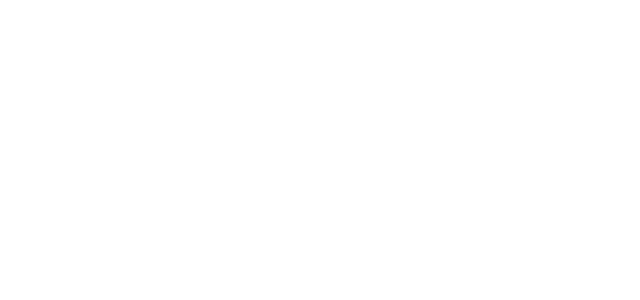
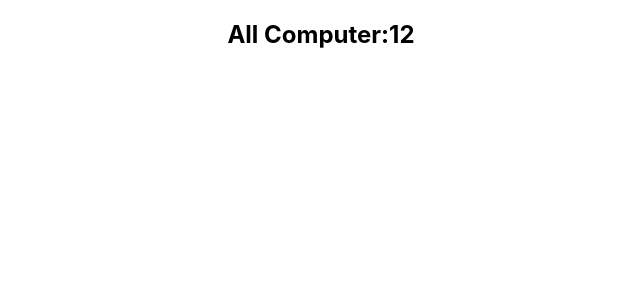
Before and after one commit to ARIF-630419/LuckyOne, a React (Create React App) app: page / in a window 1280 px wide. Shown: the top 300 px of the page, without its empty margins (319-959 px from the left). Built offline with nearby package versions, Linux system fonts and the light colour scheme.

Commit message:
Computers component add

```diff
--- a/package.json
+++ b/package.json
@@ -3,6 +3,9 @@
   "version": "0.1.0",
   "private": true,
   "dependencies": {
+    "@fortawesome/fontawesome-svg-core": "^6.1.1",
+    "@fortawesome/free-solid-svg-icons": "^6.1.1",
+    "@fortawesome/react-fontawesome": "^0.1.18",
     "@testing-library/jest-dom": "^5.16.3",
     "@testing-library/react": "^12.1.4",
     "@testing-library/user-event": "^13.5.0",
--- /dev/null
+++ b/public/computers.json
@@ -0,0 +1,74 @@
+[
+  {
+    "id": "1",
+    "name": "Acer Extensa",
+    "price": 44490,
+    "img": "https://images.saymedia-content.com/.image/ar_4:3%2Cc_fill%2Ccs_srgb%2Cfl_progressive%2Cq_auto:eco%2Cw_1200/MTc0NDY0NTMyOTQzNDgwNDU0/buying-your-first-desktop-computer.jpg?fbclid=IwAR0rjG28RMTsyNKPTpht8GGmfhbz0qNJsz1RpE5xRRN13LrUH5grBq_IbrQ"
+  },
+  {
+    "id": "2",
+    "name": "Dell Inspiron",
+    "price": 39600,
+    "img": "https://images.saymedia-content.com/.image/ar_4:3%2Cc_fill%2Ccs_srgb%2Cfl_progressive%2Cq_auto:eco%2Cw_1200/MTc0NDY0NTMyOTQzNDgwNDU0/buying-your-first-desktop-computer.jpg?fbclid=IwAR0rjG28RMTsyNKPTpht8GGmfhbz0qNJsz1RpE5xRRN13LrUH5grBq_IbrQ"
+  },
+  {
+    "id": "3",
+    "name": "Lenovo IdeaPad",
+    "price": 47740,
+    "img": "https://images.saymedia-content.com/.image/ar_4:3%2Cc_fill%2Ccs_srgb%2Cfl_progressive%2Cq_auto:eco%2Cw_1200/MTc0NDY0NTMyOTQzNDgwNDU0/buying-your-first-desktop-computer.jpg?fbclid=IwAR0rjG28RMTsyNKPTpht8GGmfhbz0qNJsz1RpE5xRRN13LrUH5grBq_IbrQ"
+  },
+  {
+    "id": "4",
+    "name": "Dell Vostro ",
+    "price": 48830,
+    "img": "https://images.saymedia-content.com/.image/ar_4:3%2Cc_fill%2Ccs_srgb%2Cfl_progressive%2Cq_auto:eco%2Cw_1200/MTc0NDY0NTMyOTQzNDgwNDU0/buying-your-first-desktop-computer.jpg?fbclid=IwAR0rjG28RMTsyNKPTpht8GGmfhbz0qNJsz1RpE5xRRN13LrUH5grBq_IbrQ"
+  },
+  {
+    "id": "5",
+    "name": "Dell Inspiron 15",
+    "price": 55800,
+    "img": "https://images.saymedia-content.com/.image/ar_4:3%2Cc_fill%2Ccs_srgb%2Cfl_progressive%2Cq_auto:eco%2Cw_1200/MTc0NDY0NTMyOTQzNDgwNDU0/buying-your-first-desktop-computer.jpg?fbclid=IwAR0rjG28RMTsyNKPTpht8GGmfhbz0qNJsz1RpE5xRRN13LrUH5grBq_IbrQ"
+  },
+  {
+    "id": "6",
+    "name": "Acer Aspire 3",
+    "price": 74850,
+    "img": "https://images.saymedia-content.com/.image/ar_4:3%2Cc_fill%2Ccs_srgb%2Cfl_progressive%2Cq_auto:eco%2Cw_1200/MTc0NDY0NTMyOTQzNDgwNDU0/buying-your-first-desktop-computer.jpg?fbclid=IwAR0rjG28RMTsyNKPTpht8GGmfhbz0qNJsz1RpE5xRRN13LrUH5grBq_IbrQ"
+  },
+  {
+    "id": "7",
+    "name": "Asus X515MA",
+    "price": 42500,
+    "img": "https://images.saymedia-content.com/.image/ar_4:3%2Cc_fill%2Ccs_srgb%2Cfl_progressive%2Cq_auto:eco%2Cw_1200/MTc0NDY0NTMyOTQzNDgwNDU0/buying-your-first-desktop-computer.jpg?fbclid=IwAR0rjG28RMTsyNKPTpht8GGmfhbz0qNJsz1RpE5xRRN13LrUH5grBq_IbrQ"
+  },
+  {
+    "id": "8",
+    "name": "HP 15s-du1117TU",
+    "price": 44020,
+    "img": "https://images.saymedia-content.com/.image/ar_4:3%2Cc_fill%2Ccs_srgb%2Cfl_progressive%2Cq_auto:eco%2Cw_1200/MTc0NDY0NTMyOTQzNDgwNDU0/buying-your-first-desktop-computer.jpg?fbclid=IwAR0rjG28RMTsyNKPTpht8GGmfhbz0qNJsz1RpE5xRRN13LrUH5grBq_IbrQ"
+  },
+  {
+    "id": "9",
+    "name": "Acer Extensa 15",
+    "price": 46520,
+    "img": "https://images.saymedia-content.com/.image/ar_4:3%2Cc_fill%2Ccs_srgb%2Cfl_progressive%2Cq_auto:eco%2Cw_1200/MTc0NDY0NTMyOTQzNDgwNDU0/buying-your-first-desktop-computer.jpg?fbclid=IwAR0rjG28RMTsyNKPTpht8GGmfhbz0qNJsz1RpE5xRRN13LrUH5grBq_IbrQ"
+  },
+  {
+    "id": "10",
+    "name": "Asus VivoBook ",
+    "price": 78250,
+    "img": "https://images.saymedia-content.com/.image/ar_4:3%2Cc_fill%2Ccs_srgb%2Cfl_progressive%2Cq_auto:eco%2Cw_1200/MTc0NDY0NTMyOTQzNDgwNDU0/buying-your-first-desktop-computer.jpg?fbclid=IwAR0rjG28RMTsyNKPTpht8GGmfhbz0qNJsz1RpE5xRRN13LrUH5grBq_IbrQ"
+  },
+  {
+    "id": "11",
+    "name": "Asus ZenBook",
+    "price": 96320,
+    "img": "https://images.saymedia-content.com/.image/ar_4:3%2Cc_fill%2Ccs_srgb%2Cfl_progressive%2Cq_auto:eco%2Cw_1200/MTc0NDY0NTMyOTQzNDgwNDU0/buying-your-first-desktop-computer.jpg?fbclid=IwAR0rjG28RMTsyNKPTpht8GGmfhbz0qNJsz1RpE5xRRN13LrUH5grBq_IbrQ"
+  },
+  {
+    "id": "12",
+    "name": "HP Pavilion",
+    "price": 56300,
+    "img": "https://images.saymedia-content.com/.image/ar_4:3%2Cc_fill%2Ccs_srgb%2Cfl_progressive%2Cq_auto:eco%2Cw_1200/MTc0NDY0NTMyOTQzNDgwNDU0/buying-your-first-desktop-computer.jpg?fbclid=IwAR0rjG28RMTsyNKPTpht8GGmfhbz0qNJsz1RpE5xRRN13LrUH5grBq_IbrQ"
+  }
+]
--- a/src/App.js
+++ b/src/App.js
@@ -1,10 +1,11 @@
-import logo from './logo.svg';
+
 import './App.css';
+import Computers from './Components/Computers/Computers';
 
 function App() {
   return (
     <div className="App">
-
+      <Computers></Computers>
     </div>
   );
 }
--- /dev/null
+++ b/src/Components/Computers/Computers.css
@@ -0,0 +1,31 @@
+.computers-container {
+    display: grid;
+    grid-template-columns: 4fr 1fr;
+
+}
+
+.computer-header {
+    text-align: center;
+}
+.computers-information {
+    display: grid;
+    grid-template-columns: repeat(3, 1fr);
+    gap: 20px;
+    padding-left: 50px;
+    padding-right: 50px;
+}
+@media screen and (max-width:600px){
+
+    .computers-container{
+        display: flex;
+        flex-direction: column;
+    }
+
+    .computers-information{
+        display: flex;
+        flex-direction: column;
+    }
+    .computers-cart {
+        text-align: center;
+    }
+}
--- /dev/null
+++ b/src/Components/Computers/Computers.js
@@ -0,0 +1,22 @@
+import React, { useEffect, useState } from 'react';
+import './Computers.css'
+
+const Computers = () => {
+    const [computers, setComputers] = useState([]);
+
+    useEffect(() => {
+        fetch('computers.json')
+            .then(res => res.json())
+            .then(data => setComputers(data))
+    }, [])
+
+
+    return (
+        <div>
+            <h2>All Computer:{computers.length}</h2>
+        </div>
+    );
+};
+
+
+export default Computers;
```
Also changed, not shown: 1 other file (tests, documents, lock files or other folders).
